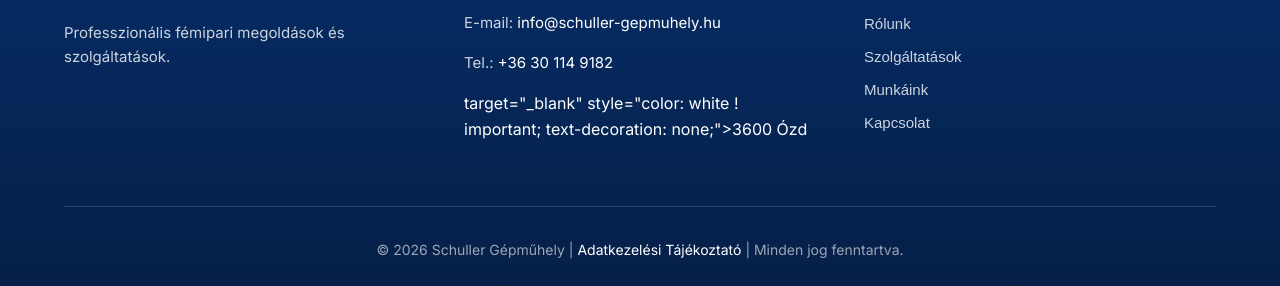
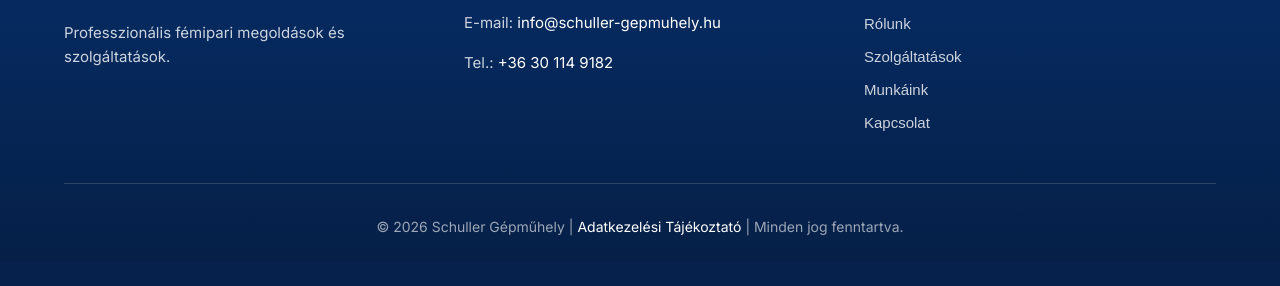
Before and after one commit to Schuller1234/schuller_gepmuhely, a plain HTML site: page index.html in a window 1280 px wide. Shown: the part 5159-5445 px from the top of the page. After the commit the page ends 5421 px from the top, so only its background shows below. Drawn offline with Linux system fonts and the light colour scheme.

Commit message:
Update index.html

```diff
--- a/index.html
+++ b/index.html
@@ -409,8 +409,8 @@
             <h4 class="footer-heading">Kapcsolat</h4>
             <p class="footer-text">E-mail: <a href="mailto:info@schuller-gepmuhely.hu" style="color: white ! important; text-decoration: none; ">info@schuller-gepmuhely.hu</a></p>
             <p class="footer-text">Tel.: <a href= "Tel:+36301149182" style="color: white ! important; text-decoration: none; ">+36 30 114 9182</a></p>
-           <!-- <p class="footer-text">Cím: <a href="https://maps.app.goo.gl/7rcsR4rnMhDRqBtn8" -->
-                                          target="_blank" style="color: white ! important; text-decoration: none;">3600 Ózd </a></p>
+           <!-- <p class="footer-text">Cím: <a href="https://maps.app.goo.gl/7rcsR4rnMhDRqBtn8"
+                                          target="_blank" style="color: white ! important; text-decoration: none;">3600 Ózd </a></p> -->
           </div>
 
           <div class="footer-section">
```
